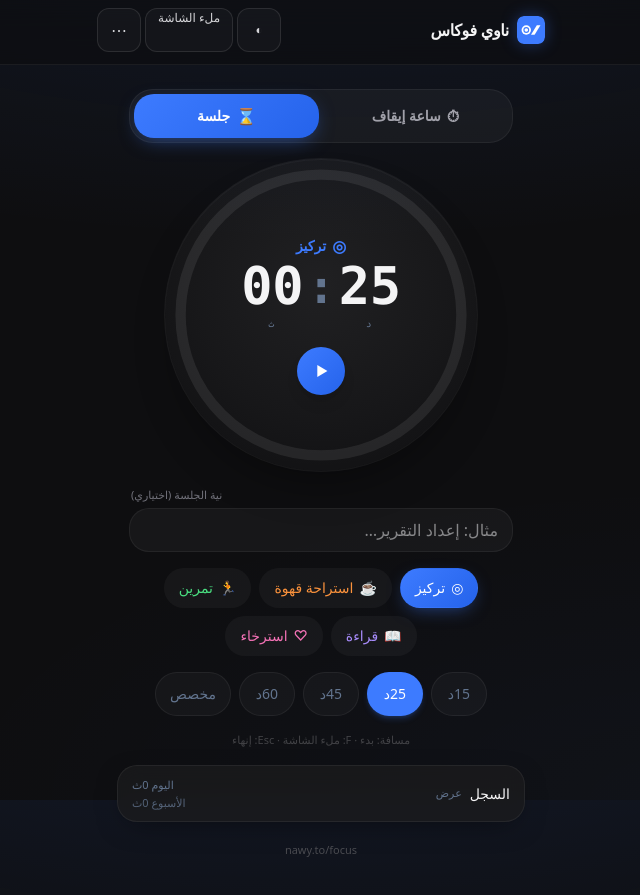
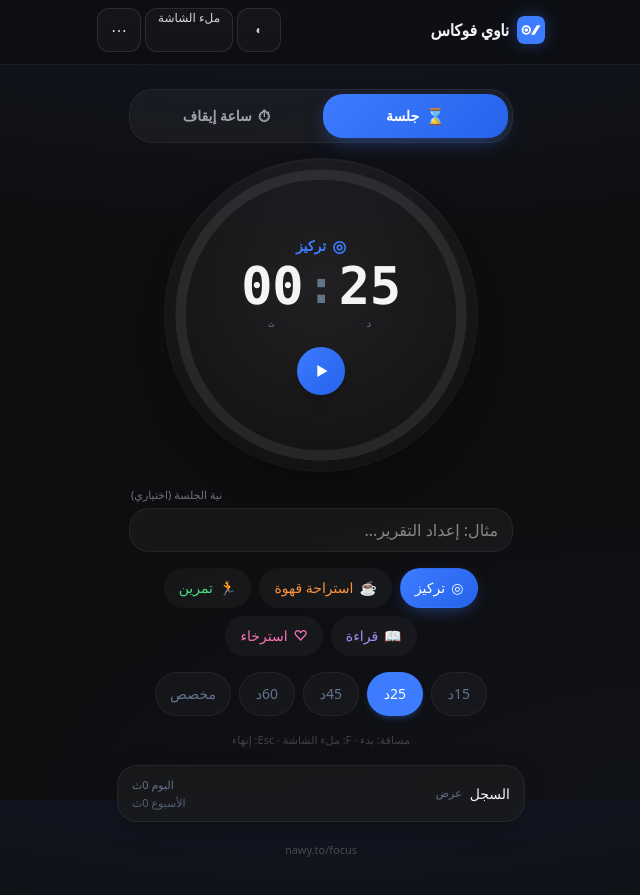
Before and after one commit to inawy/nawy-focus, a React (Vite) app: page / in a window 1280 px wide. Shown: the whole page, without its empty margins (319-959 px from the left). Built offline with nearby package versions, Linux system fonts and the light colour scheme.

Commit message:
polish(ui): session-first tabs, hide chrome while running, lighter idle stack

```diff
--- a/src/components/ModeTabs.tsx
+++ b/src/components/ModeTabs.tsx
@@ -7,8 +7,8 @@ interface Props {
 }
 
 const TABS: { id: AppMode; label: string; icon: string }[] = [
+  { id: 'session', label: 'جلسة', icon: '⌛' },
   { id: 'stopwatch', label: 'ساعة إيقاف', icon: '⏱' },
-  { id: 'session', label: 'جلسة', icon: '⌛' },
 ]
 
 /** Segmented control inspired by Avast Utilities Focus UI */
```
